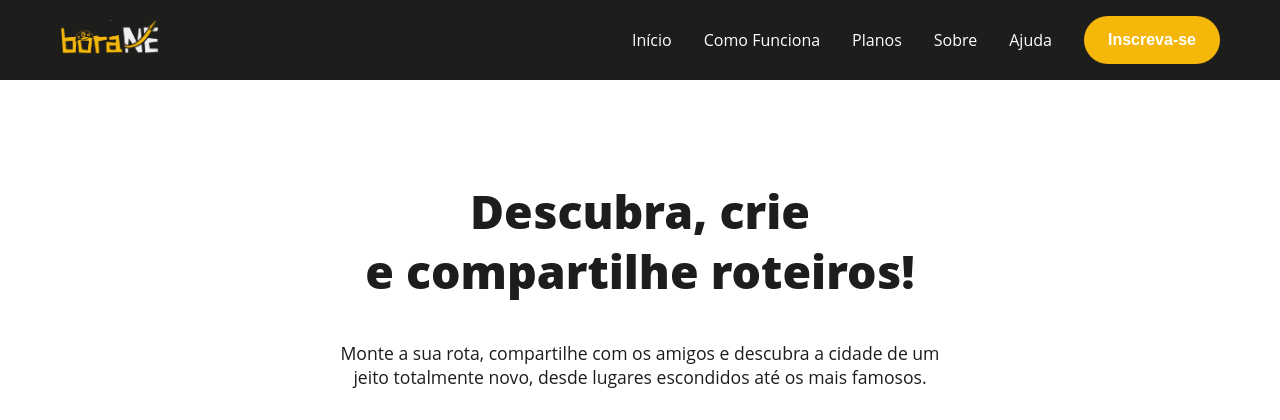
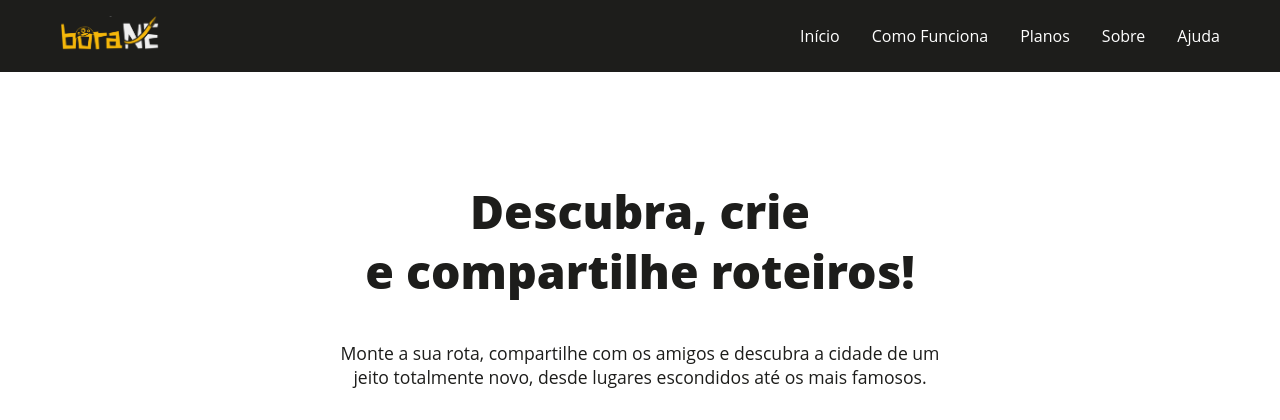
Before and after one commit to brwnax/bora-ne, a Flask app: page / in a window 1280 px wide. Shown: the top 420 px of the page. Run offline with Flask 3, Linux system fonts and the light colour scheme; data comes from the database, SQL or seed files in the repository; some libraries are stand-ins or nearby versions.

Commit message:
RETIRADA DE BOTÃO INSCREVA-SE

```diff
--- a/templates/ajuda.html
+++ b/templates/ajuda.html
@@ -22,7 +22,6 @@
                     <a href="{{ url_for('sobre') }}">Sobre</a>
                     <a href="{{ url_for('ajuda') }}">Ajuda</a>
 
-                    <button class="button">Inscreva-se</button>
                 </div>
             </div>
         </nav>
--- a/templates/index.html
+++ b/templates/index.html
@@ -28,7 +28,6 @@
                     <a href="{{ url_for('sobre') }}">Sobre</a>
                     <a href="{{ url_for('ajuda') }}">Ajuda</a>
 
-                    <button class="button">Inscreva-se</button>
                 </div>
             </div>
         </nav>
--- a/templates/sobre.html
+++ b/templates/sobre.html
@@ -22,7 +22,6 @@
                     <a href="{{ url_for('sobre') }}">Sobre</a>
                     <a href="{{ url_for('ajuda') }}">Ajuda</a>
 
-                    <button class="button">Inscreva-se</button>
                 </div>
             </div>
         </nav>
```
